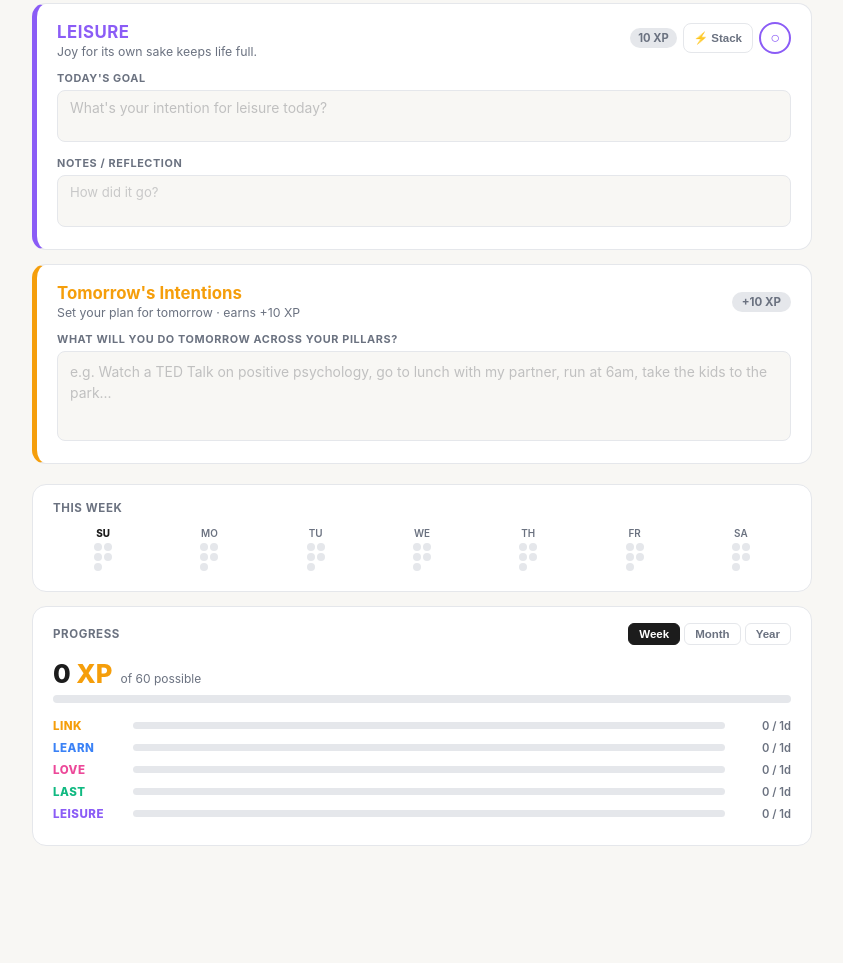
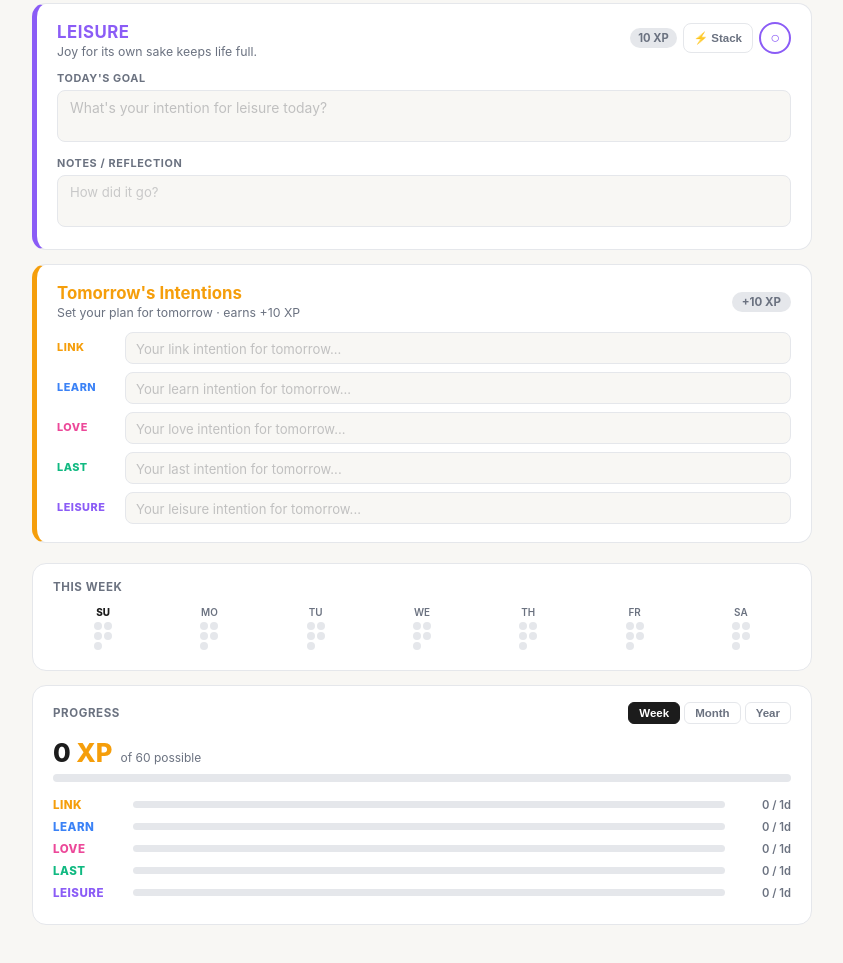
Before and after one commit to fitbodiesbymk-pixel/lifestacks, a plain HTML site: page lifestacks-tracker.html in a window 1280 px wide. Shown: the part 1233-2196 px from the top of the page, without its empty margins (218-1061 px from the left). Before the commit the page ends 2127 px from the top, so only its background shows below. Drawn offline with Linux system fonts and the light colour scheme.

Commit message:
Split Tomorrow's Intentions into per-pillar fields that auto-fill Today's Goal the next day
Co-Authored-By: Claude Sonnet 4.6 <noreply@anthropic.com>

```diff
--- a/lifestacks-tracker.html
+++ b/lifestacks-tracker.html
@@ -262,15 +262,23 @@
     }
     .planning-xp-badge.earned { background: #FEF3C7; color: #92400E; }
 
-    .planning-input {
-      width: 100%; border: 1px solid var(--border); border-radius: 8px;
-      padding: 10px 12px; font-size: 0.87rem; color: var(--text);
+    .planning-row {
+      display: flex; align-items: flex-start; gap: 10px; margin-bottom: 8px;
+    }
+    .planning-row:last-child { margin-bottom: 0; }
+    .planning-row-label {
+      font-size: 0.68rem; font-weight: 800; letter-spacing: 0.5px;
+      width: 58px; flex-shrink: 0; padding-top: 8px; text-transform: uppercase;
+    }
+    .planning-pillar-input {
+      flex: 1; border: 1px solid var(--border); border-radius: 8px;
+      padding: 7px 10px; font-size: 0.82rem; color: var(--text);
       background: var(--bg); resize: none; font-family: inherit;
-      height: 90px; outline: none; transition: border-color 0.2s;
-      line-height: 1.5;
+      outline: none; transition: border-color 0.2s; line-height: 1.4;
+      overflow: hidden;
     }
-    .planning-input:focus { border-color: var(--gold); }
-    .planning-input::placeholder { color: #C0C0C0; }
+    .planning-pillar-input:focus { border-color: var(--gold); }
+    .planning-pillar-input::placeholder { color: #C0C0C0; }
 
     /* Week strip */
     .week-strip {
@@ -384,9 +392,7 @@
     </div>
     <div class="planning-xp-badge" id="planning-badge">+10 XP</div>
   </div>
-  <div class="field-label">What will you do tomorrow across your pillars?</div>
-  <textarea class="planning-input" id="planning-input"
-    placeholder="e.g. Watch a TED Talk on positive psychology, go to lunch with my partner, run at 6am, take the kids to the park..."></textarea>
+  <div id="planning-inputs"></div>
 </div>
 
 <div class="week-strip">
@@ -470,13 +476,23 @@
     el.className = "streak-number" + (streak >= 3 ? " on-fire" : "");
   }
 
+  function getPlanningData(data) {
+    const p = data._planning;
+    if (!p || typeof p === "string") return {};
+    return p;
+  }
+
+  function hasPlanningContent(data) {
+    return Object.values(getPlanningData(data)).some(v => (v || "").trim().length > 0);
+  }
+
   function calcXP(data) {
     let xp = 0;
     PILLARS.forEach(p => {
       const e = data[p.id] || {};
       if (e.done) xp += e.stacked ? 20 : 10;
     });
-    if ((data._planning || "").trim()) xp += 10;
+    if (hasPlanningContent(data)) xp += 10;
     return xp;
   }
 
@@ -494,7 +510,8 @@
     document.getElementById("next-day").disabled = isToday;
     document.getElementById("next-day").style.opacity = isToday ? "0.3" : "1";
 
-    const data = getData(viewDate);
+    let data = getData(viewDate);
+    data = applyYesterdayIntentions(viewDate, data);
     renderPillars(data);
     renderPlanning(data);
     updateXP(data);
@@ -582,23 +599,64 @@
     });
   }
 
+  function applyYesterdayIntentions(date, data) {
+    if (date !== todayKey()) return data;
+    const yesterday = offsetDate(date, -1);
+    const yPlanning = getPlanningData(getData(yesterday));
+    let changed = false;
+    PILLARS.forEach(p => {
+      const intent = (yPlanning[p.id] || "").trim();
+      if (intent && !(data[p.id] && data[p.id].goal)) {
+        if (!data[p.id]) data[p.id] = { goal: "", note: "", done: false, stacked: false };
+        data[p.id].goal = intent;
+        changed = true;
+      }
+    });
+    if (changed) saveData(date, data);
+    return data;
+  }
+
   function renderPlanning(data) {
-    const input = document.getElementById("planning-input");
     const badge = document.getElementById("planning-badge");
-    input.value = data._planning || "";
-    const filled = (data._planning || "").trim().length > 0;
-    badge.className = "planning-xp-badge" + (filled ? " earned" : "");
-    badge.textContent = filled ? "✓ +10 XP" : "+10 XP";
+    const container = document.getElementById("planning-inputs");
+    const planningData = getPlanningData(data);
 
-    input.oninput = () => {
-      const data = getData(viewDate);
-      data._planning = input.value;
-      saveData(viewDate, data);
-      updateXP(data);
-      const nowFilled = input.value.trim().length > 0;
-      badge.className = "planning-xp-badge" + (nowFilled ? " earned" : "");
-      badge.textContent = nowFilled ? "✓ +10 XP" : "+10 XP";
+    container.innerHTML = "";
+    PILLARS.forEach(p => {
+      const val = planningData[p.id] || "";
+      const row = document.createElement("div");
+      row.className = "planning-row";
+      row.innerHTML = `
+        <div class="planning-row-label" style="color:${p.color}">${p.name}</div>
+        <textarea class="planning-pillar-input" data-pid="${p.id}"
+          placeholder="Your ${p.name.toLowerCase()} intention for tomorrow..."
+          rows="1">${val}</textarea>`;
+      container.appendChild(row);
+    });
+
+    const syncBadge = () => {
+      const d = getData(viewDate);
+      const filled = hasPlanningContent(d);
+      badge.className = "planning-xp-badge" + (filled ? " earned" : "");
+      badge.textContent = filled ? "✓ +10 XP" : "+10 XP";
     };
+
+    container.querySelectorAll(".planning-pillar-input").forEach(ta => {
+      // auto-grow
+      const grow = () => { ta.style.height = "auto"; ta.style.height = ta.scrollHeight + "px"; };
+      ta.addEventListener("input", () => {
+        const d = getData(viewDate);
+        if (!d._planning || typeof d._planning === "string") d._planning = {};
+        d._planning[ta.dataset.pid] = ta.value;
+        saveData(viewDate, d);
+        updateXP(d);
+        syncBadge();
+        grow();
+      });
+      grow();
+    });
+
+    syncBadge();
   }
 
   function updateXP(data) {
@@ -617,7 +675,7 @@
         parts.push(`<span><span class="xp-dot active" style="background:${p.color}"></span>${label}</span>`);
       }
     });
-    if ((data._planning || "").trim()) {
+    if (hasPlanningContent(data)) {
       parts.push(`<span><span class="xp-dot planning"></span>Planning +10</span>`);
     }
     if (!parts.length) {
```
